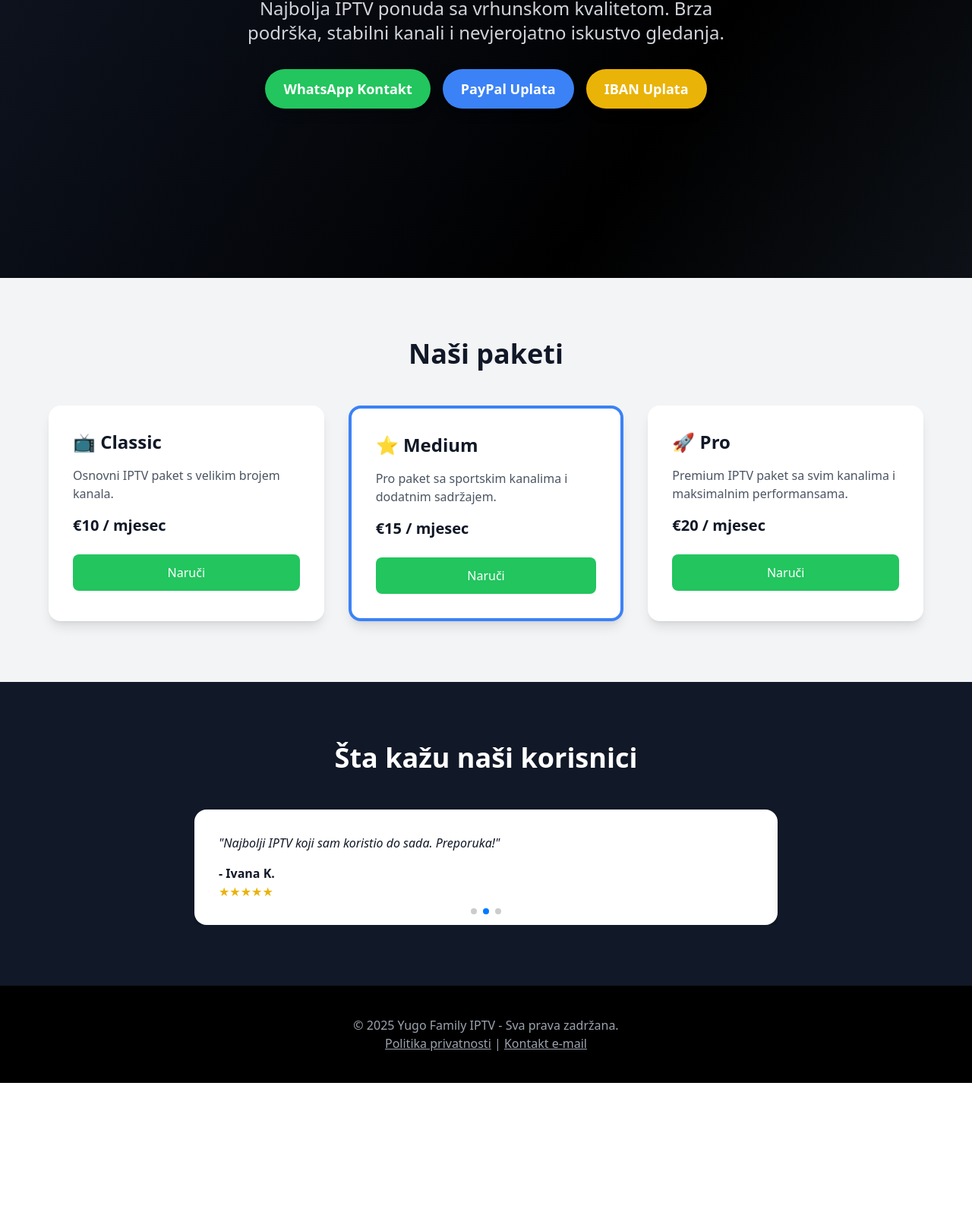
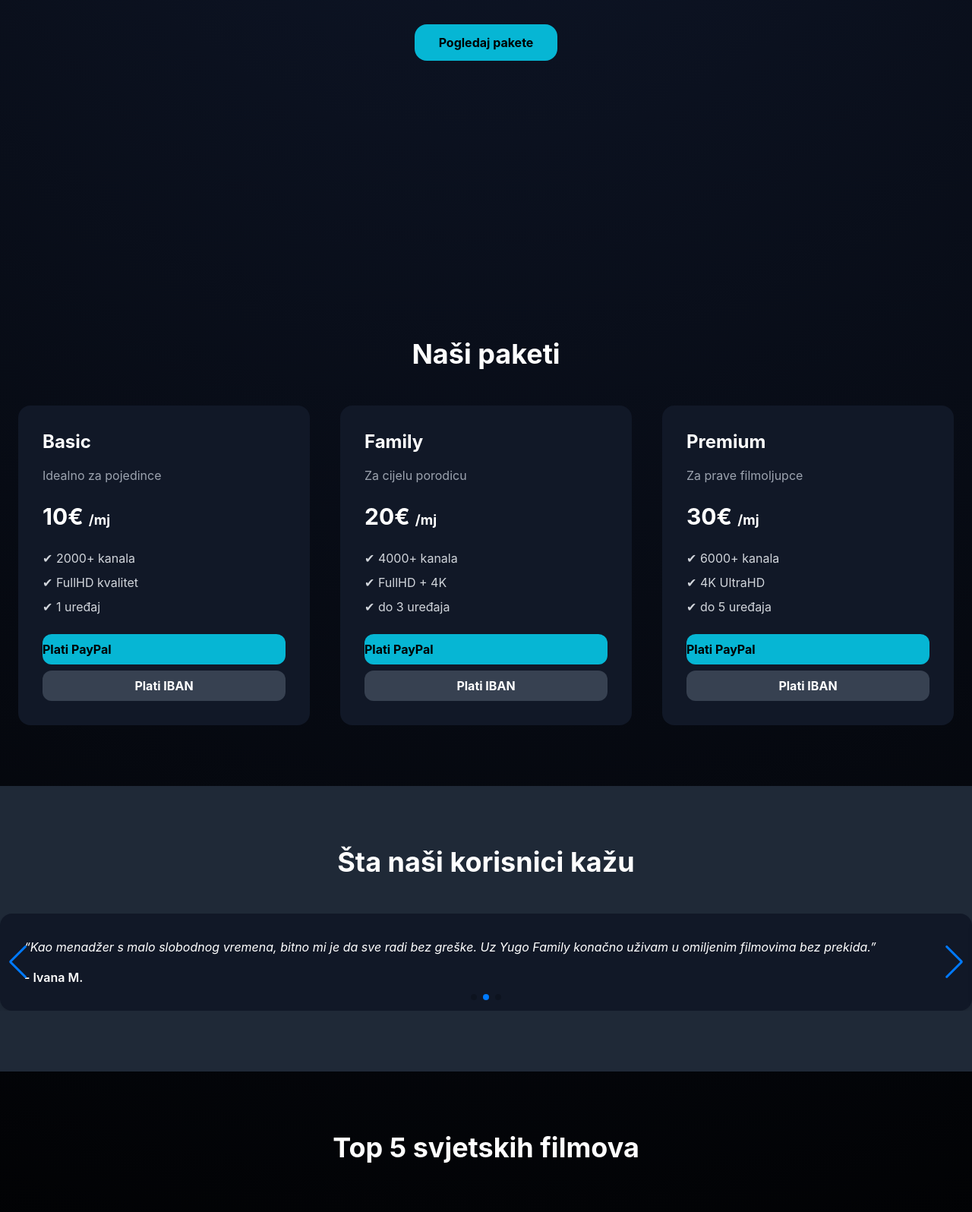
Before and after one commit to nkplus22-blip/YuGoFamily, a plain HTML site: page index.html in a window 1280 px wide. Shown: the part 434-2030 px from the top of the page at 76% size. Before the commit the page ends 1860 px from the top, so only its background shows below. Drawn offline with nearby package versions, Linux system fonts and the light colour scheme; no server answers.

Commit message:
Update index.html

```diff
--- a/index.html
+++ b/index.html
@@ -1,163 +1,188 @@
 <!DOCTYPE html>
-<html lang="hr">
+<html lang="bs">
 <head>
   <meta charset="UTF-8" />
   <meta name="viewport" content="width=device-width, initial-scale=1.0" />
-  <title>Yugo Family</title>
-  <link rel="icon" type="image/png" href="favicon.png" />
-
-  <!-- Tailwind CSS -->
+  <title>Yugo Family IPTV</title>
+  <link rel="stylesheet" href="https://cdn.jsdelivr.net/npm/swiper@11/swiper-bundle.min.css" />
   <script src="https://cdn.tailwindcss.com"></script>
-  <!-- Swiper.js CSS -->
-  <link
-    rel="stylesheet"
-    href="https://cdn.jsdelivr.net/npm/swiper@11/swiper-bundle.min.css"
-  />
-
-  <!-- Animacije -->
   <style>
-    .fade-in {
-      opacity: 0;
-      transform: translateY(20px);
-      transition: all 1s ease-in-out;
+    body {
+      background: radial-gradient(circle at top, #0f172a, #000);
+      color: white;
+      font-family: 'Inter', sans-serif;
+      overflow-x: hidden;
     }
-    .fade-in.show {
-      opacity: 1;
-      transform: translateY(0);
+    header {
+      background: rgba(15, 23, 42, 0.9);
+      backdrop-filter: blur(10px);
+    }
+    .hover-glow:hover {
+      box-shadow: 0 0 20px rgba(0, 255, 255, 0.6);
+      transform: scale(1.05);
+      transition: all 0.3s ease-in-out;
     }
   </style>
 </head>
-<body class="bg-gradient-to-br from-gray-900 via-black to-gray-800 text-white font-sans">
+<body class="antialiased">
 
-  <!-- HERO SECTION -->
-  <header class="relative h-screen flex flex-col justify-center items-center text-center px-6">
-    <img src="favicon.png" alt="Yugo Family Logo" class="w-28 mb-6 drop-shadow-lg" />
-    <h1 class="text-4xl md:text-6xl font-bold mb-4">Yugo Family IPTV</h1>
-    <p class="text-lg md:text-2xl text-gray-300 max-w-2xl mb-8">Najbolja IPTV ponuda sa vrhunskom kvalitetom. Brza podrška, stabilni kanali i nevjerojatno iskustvo gledanja.</p>
-    <div class="flex flex-wrap gap-4 justify-center">
-      <a href="https://wa.me/4915755749502" target="_blank"
-         class="px-6 py-3 bg-green-500 hover:bg-green-600 rounded-full text-lg font-semibold shadow-lg">
-        WhatsApp Kontakt
-      </a>
-      <a href="https://paypal.me/ikmtvplus" target="_blank"
-         class="px-6 py-3 bg-blue-500 hover:bg-blue-600 rounded-full text-lg font-semibold shadow-lg">
-        PayPal Uplata
-      </a>
-      <button onclick="toggleModal()"
-         class="px-6 py-3 bg-yellow-500 hover:bg-yellow-600 rounded-full text-lg font-semibold shadow-lg">
-        IBAN Uplata
-      </button>
-    </div>
+  <!-- Header -->
+  <header class="fixed top-0 left-0 w-full z-50 shadow-md">
+    <nav class="container mx-auto flex justify-between items-center py-4 px-6">
+      <div class="flex items-center gap-3">
+        <img src="logo.png" alt="Yugo Family" class="h-12">
+        <h1 class="text-xl font-bold">Yugo Family IPTV</h1>
+      </div>
+      <ul class="hidden md:flex gap-8 font-medium">
+        <li><a href="#paketi" class="hover:text-cyan-400">Paketi</a></li>
+        <li><a href="#testimonials" class="hover:text-cyan-400">Recenzije</a></li>
+        <li><a href="#filmovi" class="hover:text-cyan-400">Filmovi</a></li>
+        <li><a href="#kontakt" class="hover:text-cyan-400">Kontakt</a></li>
+      </ul>
+      <a href="https://wa.me/4915755749502" class="bg-cyan-500 text-black px-4 py-2 rounded-xl font-bold hover:bg-cyan-400">WhatsApp</a>
+    </nav>
   </header>
 
-  <!-- PAKETI -->
-  <section class="py-20 px-6 bg-gray-100 text-gray-900">
+  <!-- Hero -->
+  <section class="h-screen flex flex-col justify-center items-center text-center relative">
+    <h2 class="text-5xl md:text-6xl font-extrabold mb-6 animate-fade-in">Najbolji IPTV doživljaj</h2>
+    <p class="text-lg md:text-2xl text-gray-300 max-w-2xl mb-8">Uživajte u hiljadama kanala, filmova i serija uz vrhunsku kvalitetu slike i stabilnost.</p>
+    <a href="#paketi" class="bg-cyan-500 text-black px-8 py-3 rounded-2xl font-bold hover:bg-cyan-400">Pogledaj pakete</a>
+  </section>
+
+  <!-- Paketi -->
+  <section id="paketi" class="py-20 px-6">
     <h2 class="text-4xl font-bold text-center mb-12">Naši paketi</h2>
-    <div class="grid gap-8 md:grid-cols-3 max-w-6xl mx-auto">
-      <!-- Paket 1 -->
-      <div class="bg-white rounded-2xl shadow-lg p-8 hover:scale-105 transition transform">
-        <h3 class="text-2xl font-bold mb-4">📺 Classic</h3>
-        <p class="text-gray-600 mb-4">Osnovni IPTV paket s velikim brojem kanala.</p>
-        <p class="font-bold text-xl mb-6">€10 / mjesec</p>
-        <a href="https://wa.me/4915755749502" target="_blank"
-           class="block w-full text-center bg-green-500 text-white py-3 rounded-lg hover:bg-green-600">
-          Naruči
-        </a>
+    <div class="grid md:grid-cols-3 gap-10 container mx-auto">
+      <div class="bg-gray-900 p-8 rounded-2xl hover-glow">
+        <h3 class="text-2xl font-bold mb-4">Basic</h3>
+        <p class="text-gray-400 mb-6">Idealno za pojedince</p>
+        <p class="text-3xl font-bold mb-6">10€ <span class="text-lg">/mj</span></p>
+        <ul class="text-gray-300 mb-6 space-y-2">
+          <li>✔ 2000+ kanala</li>
+          <li>✔ FullHD kvalitet</li>
+          <li>✔ 1 uređaj</li>
+        </ul>
+        <a href="https://paypal.me/ikmtvplus" class="block bg-cyan-500 text-black py-2 rounded-xl font-bold mb-2">Plati PayPal</a>
+        <button onclick="alert('Kenan Mujcinovic, IBAN: IE34 PPSE 9903 8068 2528 25, BIC: PPSEIE22XXX, SVRHA: Family')" class="block w-full bg-gray-700 py-2 rounded-xl font-bold">Plati IBAN</button>
       </div>
-      <!-- Paket 2 -->
-      <div class="bg-white rounded-2xl shadow-lg p-8 hover:scale-105 transition transform border-4 border-blue-500">
-        <h3 class="text-2xl font-bold mb-4">⭐ Medium</h3>
-        <p class="text-gray-600 mb-4">Pro paket sa sportskim kanalima i dodatnim sadržajem.</p>
-        <p class="font-bold text-xl mb-6">€15 / mjesec</p>
-        <a href="https://wa.me/4915755749502" target="_blank"
-           class="block w-full text-center bg-green-500 text-white py-3 rounded-lg hover:bg-green-600">
-          Naruči
-        </a>
+      <div class="bg-gray-900 p-8 rounded-2xl hover-glow">
+        <h3 class="text-2xl font-bold mb-4">Family</h3>
+        <p class="text-gray-400 mb-6">Za cijelu porodicu</p>
+        <p class="text-3xl font-bold mb-6">20€ <span class="text-lg">/mj</span></p>
+        <ul class="text-gray-300 mb-6 space-y-2">
+          <li>✔ 4000+ kanala</li>
+          <li>✔ FullHD + 4K</li>
+          <li>✔ do 3 uređaja</li>
+        </ul>
+        <a href="https://paypal.me/ikmtvplus" class="block bg-cyan-500 text-black py-2 rounded-xl font-bold mb-2">Plati PayPal</a>
+        <button onclick="alert('Kenan Mujcinovic, IBAN: IE34 PPSE 9903 8068 2528 25, BIC: PPSEIE22XXX, SVRHA: Family')" class="block w-full bg-gray-700 py-2 rounded-xl font-bold">Plati IBAN</button>
       </div>
-      <!-- Paket 3 -->
-      <div class="bg-white rounded-2xl shadow-lg p-8 hover:scale-105 transition transform">
-        <h3 class="text-2xl font-bold mb-4">🚀 Pro</h3>
-        <p class="text-gray-600 mb-4">Premium IPTV paket sa svim kanalima i maksimalnim performansama.</p>
-        <p class="font-bold text-xl mb-6">€20 / mjesec</p>
-        <a href="https://wa.me/4915755749502" target="_blank"
-           class="block w-full text-center bg-green-500 text-white py-3 rounded-lg hover:bg-green-600">
-          Naruči
-        </a>
+      <div class="bg-gray-900 p-8 rounded-2xl hover-glow">
+        <h3 class="text-2xl font-bold mb-4">Premium</h3>
+        <p class="text-gray-400 mb-6">Za prave filmoljupce</p>
+        <p class="text-3xl font-bold mb-6">30€ <span class="text-lg">/mj</span></p>
+        <ul class="text-gray-300 mb-6 space-y-2">
+          <li>✔ 6000+ kanala</li>
+          <li>✔ 4K UltraHD</li>
+          <li>✔ do 5 uređaja</li>
+        </ul>
+        <a href="https://paypal.me/ikmtvplus" class="block bg-cyan-500 text-black py-2 rounded-xl font-bold mb-2">Plati PayPal</a>
+        <button onclick="alert('Kenan Mujcinovic, IBAN: IE34 PPSE 9903 8068 2528 25, BIC: PPSEIE22XXX, SVRHA: Family')" class="block w-full bg-gray-700 py-2 rounded-xl font-bold">Plati IBAN</button>
       </div>
     </div>
   </section>
 
-  <!-- RECENZIJE SLIDER -->
-  <section class="py-20 bg-gray-900">
-    <h2 class="text-4xl font-bold text-center mb-12">Šta kažu naši korisnici</h2>
-    <div class="swiper mySwiper max-w-3xl mx-auto">
+  <!-- Testimonials -->
+  <section id="testimonials" class="py-20 bg-gray-800">
+    <h2 class="text-4xl font-bold text-center mb-12">Šta naši korisnici kažu</h2>
+    <div class="swiper mySwiperTestimonials container mx-auto">
       <div class="swiper-wrapper">
-        <!-- Recenzija 1 -->
-        <div class="swiper-slide bg-white text-gray-900 p-8 rounded-2xl shadow-lg">
-          <p class="italic mb-4">"Odlična usluga, stabilni kanali i brza podrška!"</p>
-          <p class="font-bold">- Marko P.</p>
-          <div class="text-yellow-500">★★★★★</div>
+        <div class="swiper-slide bg-gray-900 p-8 rounded-2xl shadow-md">
+          <p class="italic mb-4">“Već dugo tražim pouzdanu IPTV uslugu, i Yugo Family me oduševio. Kvalitet slike je savršen, a podrška brza i profesionalna.”</p>
+          <h4 class="font-semibold">- Amir H.</h4>
         </div>
-        <!-- Recenzija 2 -->
-        <div class="swiper-slide bg-white text-gray-900 p-8 rounded-2xl shadow-lg">
-          <p class="italic mb-4">"Najbolji IPTV koji sam koristio do sada. Preporuka!"</p>
-          <p class="font-bold">- Ivana K.</p>
-          <div class="text-yellow-500">★★★★★</div>
+        <div class="swiper-slide bg-gray-900 p-8 rounded-2xl shadow-md">
+          <p class="italic mb-4">“Kao menadžer s malo slobodnog vremena, bitno mi je da sve radi bez greške. Uz Yugo Family konačno uživam u omiljenim filmovima bez prekida.”</p>
+          <h4 class="font-semibold">- Ivana M.</h4>
         </div>
-        <!-- Recenzija 3 -->
-        <div class="swiper-slide bg-white text-gray-900 p-8 rounded-2xl shadow-lg">
-          <p class="italic mb-4">"Brzo podešavanje i odlična kvaliteta slike."</p>
-          <p class="font-bold">- Emir S.</p>
-          <div class="text-yellow-500">★★★★★</div>
+        <div class="swiper-slide bg-gray-900 p-8 rounded-2xl shadow-md">
+          <p class="italic mb-4">“Instalacija je bila brza, a izbor sadržaja ogroman. Posebno mi se dopada što cijela porodica može gledati različite stvari u isto vrijeme.”</p>
+          <h4 class="font-semibold">- Stefan D.</h4>
         </div>
       </div>
-      <!-- Navigacija -->
+      <div class="swiper-button-next"></div>
+      <div class="swiper-button-prev"></div>
       <div class="swiper-pagination mt-4"></div>
     </div>
   </section>
 
-  <!-- FOOTER -->
-  <footer class="py-10 bg-black text-gray-400 text-center">
-    <p>© 2025 Yugo Family IPTV - Sva prava zadržana.</p>
-    <p>
-      <a href="privacy.html" class="underline hover:text-white">Politika privatnosti</a> |
-      <a href="mailto:nkplus22@gmail.com" class="underline hover:text-white">Kontakt e-mail</a>
-    </p>
+  <!-- Movies -->
+  <section id="filmovi" class="py-20 px-6">
+    <h2 class="text-4xl font-bold text-center mb-12">Top 5 svjetskih filmova</h2>
+    <div class="swiper mySwiperMovies container mx-auto">
+      <div class="swiper-wrapper" id="movies"></div>
+      <div class="swiper-button-next"></div>
+      <div class="swiper-button-prev"></div>
+      <div class="swiper-pagination mt-4"></div>
+    </div>
+  </section>
+
+  <!-- Footer -->
+  <footer id="kontakt" class="bg-gray-900 py-10 text-center">
+    <p class="mb-4">📧 Email: nkplus22@gmail.com</p>
+    <div class="flex justify-center gap-6 text-xl">
+      <a href="https://wa.me/4915755749502" target="_blank">💬 WhatsApp</a>
+      <a href="https://paypal.me/ikmtvplus" target="_blank">💳 PayPal</a>
+      <a href="#" target="_blank">📺 Instagram</a>
+    </div>
+    <p class="mt-6 text-gray-500">© 2025 Yugo Family IPTV. Sva prava zadržana.</p>
   </footer>
 
-  <!-- IBAN MODAL -->
-  <div id="ibanModal" class="hidden fixed inset-0 bg-black bg-opacity-70 flex justify-center items-center z-50">
-    <div class="bg-white text-black p-8 rounded-2xl max-w-md w-full">
-      <h2 class="text-2xl font-bold mb-4">Uplata putem IBAN-a</h2>
-      <p><strong>Ime i Prezime:</strong> Kenan Mujcinovic</p>
-      <p><strong>IBAN:</strong> IE34 PPSE 9903 8068 2528 25</p>
-      <p><strong>BIC:</strong> PPSEIE22XXX</p>
-      <p><strong>Svrha uplate:</strong> Family</p>
-      <button onclick="toggleModal()" class="mt-6 px-6 py-3 bg-red-500 text-white rounded-lg w-full hover:bg-red-600">Zatvori</button>
-    </div>
-  </div>
-
-  <!-- Swiper.js -->
   <script src="https://cdn.jsdelivr.net/npm/swiper@11/swiper-bundle.min.js"></script>
   <script>
-    // Animacija fade-in
-    document.addEventListener("DOMContentLoaded", () => {
-      document.querySelectorAll(".fade-in").forEach(el => {
-        setTimeout(() => el.classList.add("show"), 200);
-      });
+    // Testimonials slider
+    new Swiper(".mySwiperTestimonials", {
+      slidesPerView: 1,
+      autoplay: { delay: 4000, disableOnInteraction: false },
+      pagination: { el: ".mySwiperTestimonials .swiper-pagination", clickable: true },
+      navigation: {
+        nextEl: ".mySwiperTestimonials .swiper-button-next",
+        prevEl: ".mySwiperTestimonials .swiper-button-prev",
+      },
     });
 
-    // IBAN modal
-    function toggleModal() {
-      document.getElementById("ibanModal").classList.toggle("hidden");
-    }
+    // Movies slider
+    new Swiper(".mySwiperMovies", {
+      slidesPerView: 1,
+      spaceBetween: 20,
+      autoplay: { delay: 3000, disableOnInteraction: false },
+      pagination: { el: ".mySwiperMovies .swiper-pagination", clickable: true },
+      navigation: {
+        nextEl: ".mySwiperMovies .swiper-button-next",
+        prevEl: ".mySwiperMovies .swiper-button-prev",
+      },
+      breakpoints: {
+        640: { slidesPerView: 2 },
+        1024: { slidesPerView: 3 },
+      }
+    });
 
-    // Swiper slider
-    const swiper = new Swiper(".mySwiper", {
-      loop: true,
-      autoplay: { delay: 4000 },
-      pagination: { el: ".swiper-pagination", clickable: true },
-    });
+    // Fetch Top 5 movies
+    fetch("https://api.themoviedb.org/3/movie/top_rated?api_key=622204a50e67a414e418580e6df24473&language=en-US&page=1")
+      .then(res => res.json())
+      .then(data => {
+        const movies = data.results.slice(0, 5);
+        const container = document.getElementById("movies");
+        movies.forEach(m => {
+          container.innerHTML += `
+            <div class="swiper-slide bg-gray-900 p-6 rounded-2xl shadow-md">
+              <img src="https://image.tmdb.org/t/p/w500${m.poster_path}" class="rounded-lg mb-4"/>
+              <h4 class="font-bold">${m.title}</h4>
+              <p class="text-sm text-gray-400">Ocjena: ⭐ ${m.vote_average}</p>
+            </div>`;
+        });
+      });
   </script>
 </body>
 </html>
```
